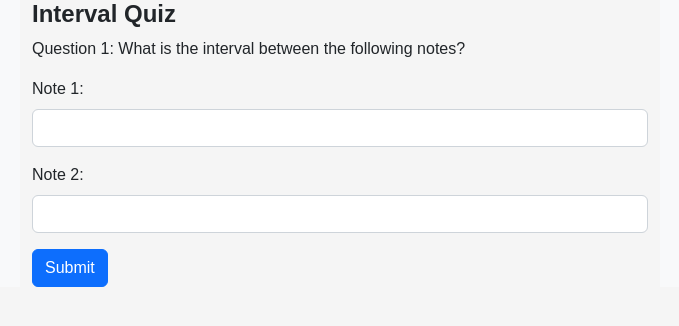
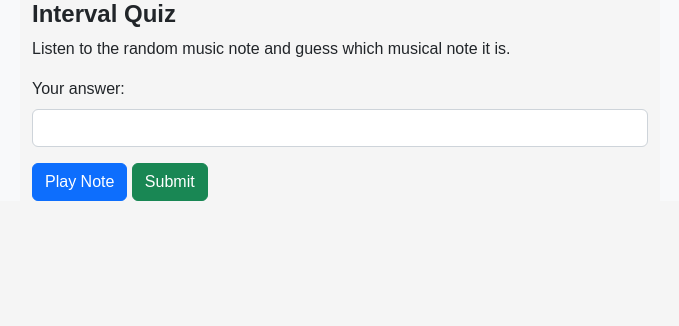
Before and after one commit to eDeister/ear_training_app_temp, a PHP site: template views/quiz.html in a window 1280 px wide. Shown: the part 67-393 px from the top of the page, without its empty margins (300-979 px from the left). Run offline with PHP 8.4, Linux system fonts and the light colour scheme; the template is opened without the code that fills it, so the values that code supplies are empty.

Commit message:
java script for required note test added

```diff
--- a/index.php
+++ b/index.php
@@ -2,6 +2,7 @@
 //Turn on error reports
 ini_set('display_errors', 1);
 error_reporting(E_ALL);
+
 
 //Require autoload
 require_once('vendor/autoload.php');
--- /dev/null
+++ b/scripts/quiz.js
@@ -0,0 +1,76 @@
+// Define an array of musical notes
+const notes = ["C", "D", "E", "F", "G", "A", "B"];
+
+// Get the required elements from the DOM
+const playBtn = document.getElementById("playBtn");
+const submitBtn = document.getElementById("submitBtn");
+const nextBtn = document.getElementById("nextBtn");
+const noteInput = document.getElementById("note");
+const piano = document.getElementById("piano");
+
+// Add event listeners
+playBtn.addEventListener("click", playNote);
+submitBtn.addEventListener("click", submitAnswer);
+nextBtn.addEventListener("click", nextQuestion);
+
+// Variable to store the current question index
+let questionIndex = 0;
+
+// Function to play a random music note
+function playNote() {
+    const randomNote = getRandomNote();
+    // Play the note using your preferred method
+    // For example, you can use the Web Audio API or an external library like Howler.js
+}
+
+// Function to get a random note from the notes array
+function getRandomNote() {
+    const randomIndex = Math.floor(Math.random() * notes.length);
+    return notes[randomIndex];
+}
+
+// Function to handle submitting the answer
+function submitAnswer() {
+    const userAnswer = noteInput.value.toUpperCase();
+    const correctAnswer = getCurrentQuestion().interval;
+
+    // Check if the user's answer is correct
+    if (userAnswer === correctAnswer) {
+        // Increment the score or perform any other necessary actions
+        // For example, you can use AJAX to update the score on the server-side
+        alert("Correct answer! You earned a point.");
+    } else {
+        // Deduct points for incorrect answer
+        alert("Incorrect answer. Point deducted.");
+    }
+
+    // Disable input and buttons until next question
+    noteInput.disabled = true;
+    submitBtn.disabled = true;
+    nextBtn.style.display = "block";
+}
+
+// Function to get the current question object
+function getCurrentQuestion() {
+    // Define your question objects with intervals and other properties
+    // Return the appropriate question object based on the current question index
+    // For example:
+    const questions = [
+        { interval: "P1", /* other properties */ },
+        { interval: "M2", /* other properties */ },
+        { interval: "P5", /* other properties */ },
+        // Add more question objects as needed
+    ];
+
+    return questions[questionIndex];
+}
+
+// Function to proceed to the next question
+function nextQuestion() {
+    questionIndex++;
+    noteInput.value = "";
+    noteInput.disabled = false;
+    submitBtn.disabled = false;
+    nextBtn.style.display = "none";
+    playNote();
+}
--- a/views/quiz.html
+++ b/views/quiz.html
@@ -32,23 +32,23 @@
         <div class="col-3 sidebar"></div>
         <div class="col-6">
             <h2>Interval Quiz</h2>
-            <form action="process_quiz.php" method="post">
-                <p>Question 1: What is the interval between the following notes?</p>
-                <div class="mb-3">
-                    <label for="note1" class="form-label">Note 1:</label>
-                    <input type="text" class="form-control" id="note1" name="note1">
-                </div>
-                <div class="mb-3">
-                    <label for="note2" class="form-label">Note 2:</label>
-                    <input type="text" class="form-control" id="note2" name="note2">
-                </div>
-                <button type="submit" class="btn btn-primary">Submit</button>
-            </form>
+            <p>Listen to the random music note and guess which musical note it is.</p>
+            <div id="piano">
+                <!-- Piano keys here -->
+            </div>
+            <div id="question" class="mb-3">
+                <label for="note" class="form-label">Your answer:</label>
+                <input type="text" class="form-control" id="note" name="note">
+            </div>
+            <button type="button" id="playBtn" class="btn btn-primary">Play Note</button>
+            <button type="button" id="submitBtn" class="btn btn-success">Submit</button>
+            <button type="button" id="nextBtn" class="btn btn-primary" style="display: none;">Next Question</button>
         </div>
         <div class="col-3 sidebar"></div>
     </div>
 </div>
 
 <script src="https://cdn.jsdelivr.net/npm/bootstrap@5.2.3/dist/js/bootstrap.bundle.min.js"></script>
+<script src="../scripts/quiz.js"></script>
 </body>
 </html>
```
Also changed, not shown: controller/MelodyController.php (added, +32 -0 lines), controller/PlayerController.php (+5 -7 lines), controller/ScoreController.php (added, +32 -0 lines), quiz.js (added).
